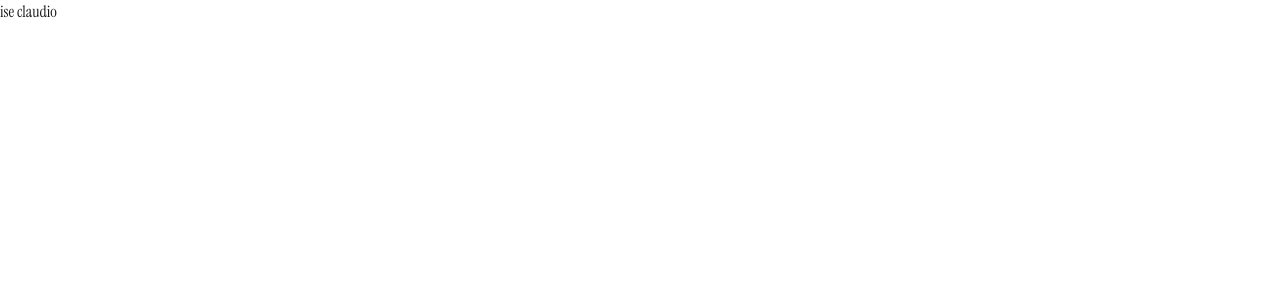
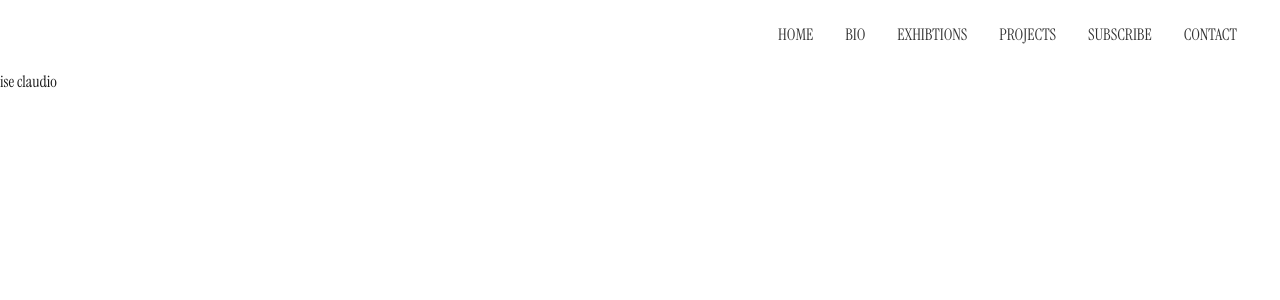
Before and after one commit to zerinoid/iseclaudio-front, a Next.js app: page / in a window 1280 px wide. Shown: the top 300 px of the page. Built offline with nearby package versions, Linux system fonts and the light colour scheme.

Commit message:
feat: menu mobile WIP

```diff
--- a/src/app/layout.tsx
+++ b/src/app/layout.tsx
@@ -1,6 +1,7 @@
 import type { Metadata } from "next";
 import localFont from "next/font/local";
 import "./globals.css";
+import Header from "@/components/Header/Header";
 
 const instrumentSerif = localFont({
   src: "./fonts/InstrumentSerif-Regular.woff2",
@@ -25,6 +26,7 @@ export default function RootLayout({
   return (
     <html lang="en">
       <body className={`${instrumentSerif.className} antialiased`}>
+        <Header />
         {children}
       </body>
     </html>
--- /dev/null
+++ b/src/components/Header/Header.module.css
@@ -0,0 +1,61 @@
+.header {
+  display: flex;
+  justify-content: space-between;
+  align-items: center;
+  padding: 1rem 2.7rem;
+}
+
+.logo {
+  display: flex;
+  align-items: center;
+}
+
+.nav {
+  display: flex;
+  gap: 2rem;
+}
+
+.navList {
+  list-style: none;
+  display: flex;
+  gap: 2rem;
+  margin: 0;
+  padding: 0;
+}
+
+.navItem a {
+  text-decoration: none;
+  color: #333;
+  font-weight: 500;
+}
+
+.mobileMenuButton {
+  display: none;
+  background: none;
+  border: none;
+  font-size: 1.5rem;
+  cursor: pointer;
+}
+
+/* Mobile Styles */
+@media (max-width: 768px) {
+  .nav {
+    display: none;
+    flex-direction: column;
+    position: absolute;
+    top: 60px;
+    left: 0;
+    width: 100%;
+    background-color: #fff;
+    padding: 1rem;
+    box-shadow: 0 4px 6px rgba(0, 0, 0, 0.1);
+  }
+
+  .mobileOpen {
+    display: flex;
+  }
+
+  .mobileMenuButton {
+    display: block;
+  }
+}
--- /dev/null
+++ b/src/components/Header/Header.tsx
@@ -0,0 +1,53 @@
+"use client";
+
+import { useState } from "react";
+import Image from "next/image";
+import styles from "./Header.module.css";
+import Link from "next/link";
+
+const Header = () => {
+  const [isMobileMenuOpen, setIsMobileMenuOpen] = useState(false);
+
+  const toggleMobileMenu = () => {
+    setIsMobileMenuOpen(!isMobileMenuOpen);
+  };
+
+  return (
+    <header className={styles.header}>
+      <div className={styles.logo}>
+        <Link href="/">
+          <Image src="/ise_logo.svg" alt="Logo" width={26} height={40} />
+        </Link>
+      </div>
+      <nav
+        className={`${styles.nav} ${isMobileMenuOpen ? styles.mobileOpen : ""}`}
+      >
+        <ul className={styles.navList}>
+          <li className={styles.navItem}>
+            <Link href="/">HOME</Link>
+          </li>
+          <li className={styles.navItem}>
+            <Link href="/about">BIO</Link>
+          </li>
+          <li className={styles.navItem}>
+            <Link href="/services">EXHIBTIONS</Link>
+          </li>
+          <li className={styles.navItem}>
+            <Link href="/contact">PROJECTS</Link>
+          </li>
+          <li className={styles.navItem}>
+            <Link href="/contact">SUBSCRIBE</Link>
+          </li>
+          <li className={styles.navItem}>
+            <Link href="/contact">CONTACT</Link>
+          </li>
+        </ul>
+      </nav>
+      <button className={styles.mobileMenuButton} onClick={toggleMobileMenu}>
+        {isMobileMenuOpen ? "Close" : "Menu"}
+      </button>
+    </header>
+  );
+};
+
+export default Header;
```
Also changed, not shown: public/ise_logo.svg (added).
